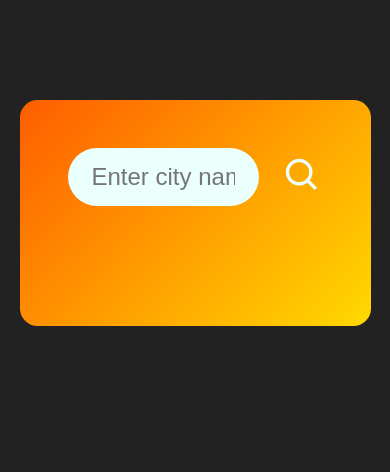
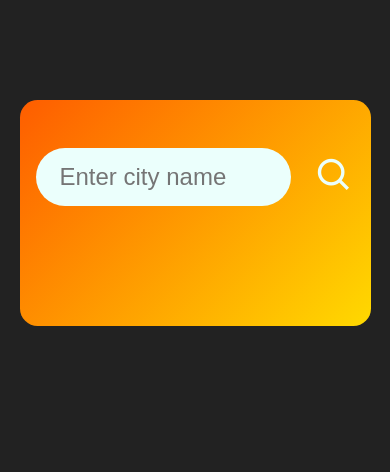
Before and after one commit to aditya-hansraj/Weather-App, a website: page index.html in a window 390 px wide. Drawn offline with nearby package versions, Linux system fonts and the light colour scheme.

Commit message:
Update style.css

```diff
--- a/style.css
+++ b/style.css
@@ -18,6 +18,12 @@ body{
     border-radius: 1.1em;
     padding: 3em 3em 5em 3em;
     text-align: center;
+}
+
+@media only screen and (max-width: 500px){
+    .card{
+        padding: 3em 1em 5em 1em;
+    }
 }
 
 .search{
```
